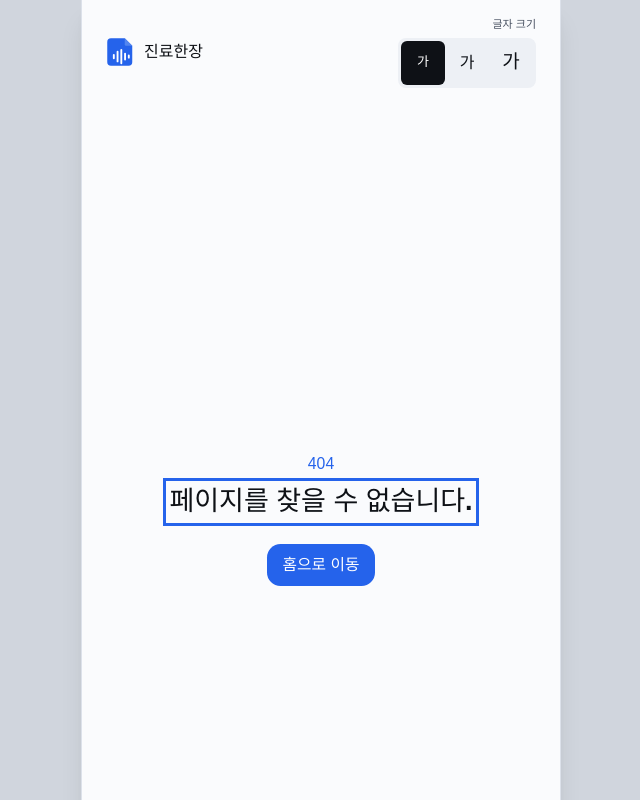
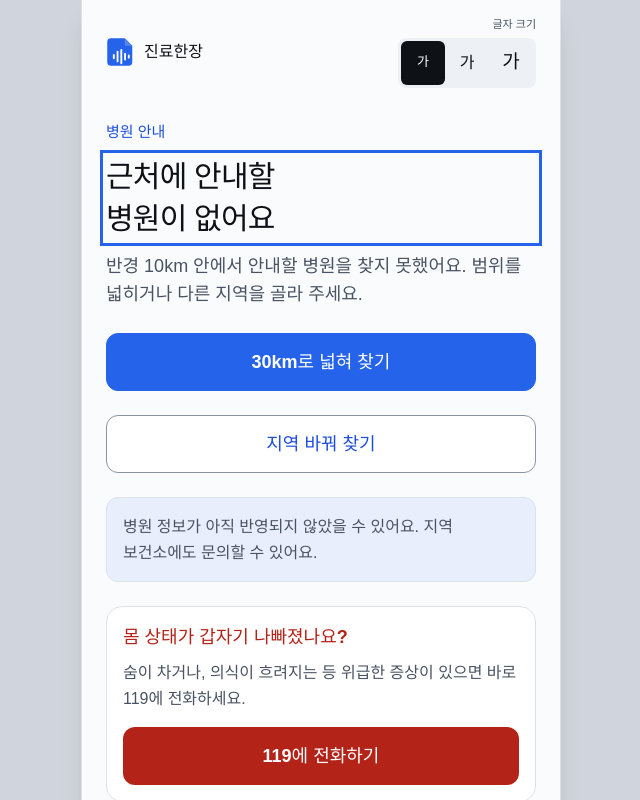
Before and after one commit to AI-healthCare-Team5/Team5-FE, a React (Vite) app: page /hospital-empty in a window 1280 px wide. Before the commit this address had no page. Shown: the top 800 px of the page, without its empty margins (319-959 px from the left). Built offline with nearby package versions, Linux system fonts and the light colour scheme.

Commit message:
Feat: 근처 병원 없음 화면 구현

```diff
--- a/src/App.tsx
+++ b/src/App.tsx
@@ -5,6 +5,7 @@ import { AppShell } from "@/components/layout/AppShell";
 import { MicGuidePage } from "@/pages/mic-guide/MicGuidePage";
 import { InterviewPage } from "@/pages/interview/InterviewPage";
 import { LocationPage } from "@/pages/location/LocationPage";
+import { HospitalEmptyPage } from "@/pages/hospital-empty/HospitalEmptyPage";
 
 const router = createBrowserRouter([
   {
@@ -15,6 +16,7 @@ const router = createBrowserRouter([
       { path: "/mic-guide/unavailable", element: <MicGuidePage unavailable /> },
       { path: "/interview", element: <InterviewPage /> },
       { path: "/location", element: <LocationPage /> },
+      { path: "/hospital-empty", element: <HospitalEmptyPage /> },
       { path: "*", element: <NotFoundPage /> },
     ],
   },
--- /dev/null
+++ b/src/components/EmergencyHelp.tsx
@@ -0,0 +1,21 @@
+import { Card } from "@/components/ui";
+
+export function EmergencyHelp() {
+  return (
+    <Card className="border-[#fecdca] bg-emergency-soft">
+      <h2 className="mb-2 font-bold text-emergency">
+        몸 상태가 갑자기 나빠졌나요?
+      </h2>
+      <p className="mb-4 text-[0.889rem] text-muted">
+        숨이 차거나, 의식이 흐려지는 등 위급한 증상이 있으면 바로 119에
+        전화하세요.
+      </p>
+      <a
+        href="tel:119"
+        className="flex min-h-[max(44px,3.222rem)] items-center justify-center rounded-[12px] bg-emergency px-4 py-3 text-center font-bold text-white"
+      >
+        119에 전화하기
+      </a>
+    </Card>
+  );
+}
--- /dev/null
+++ b/src/pages/hospital-empty/HospitalEmptyPage.tsx
@@ -0,0 +1,29 @@
+import { EmergencyHelp } from "@/components/EmergencyHelp";
+import { ActionLink, Notice, PageTitle } from "@/components/ui";
+
+export function HospitalEmptyPage() {
+  return (
+    <>
+      <PageTitle
+        eyebrow="병원 안내"
+        description="반경 10km 안에서 안내할 병원을 찾지 못했어요. 범위를 넓히거나 다른 지역을 골라 주세요."
+      >
+        근처에 안내할
+        <br />
+        병원이 없어요
+      </PageTitle>
+      <ActionLink to="/hospitals?radius=30">30km로 넓혀 찾기</ActionLink>
+      <ActionLink to="/region" variant="outline">
+        지역 바꿔 찾기
+      </ActionLink>
+      <Notice>
+        병원 정보가 아직 반영되지 않았을 수 있어요. 지역 보건소에도 문의할 수
+        있어요.
+      </Notice>
+      <EmergencyHelp />
+      <ActionLink to="/" variant="quiet">
+        처음으로
+      </ActionLink>
+    </>
+  );
+}
```
